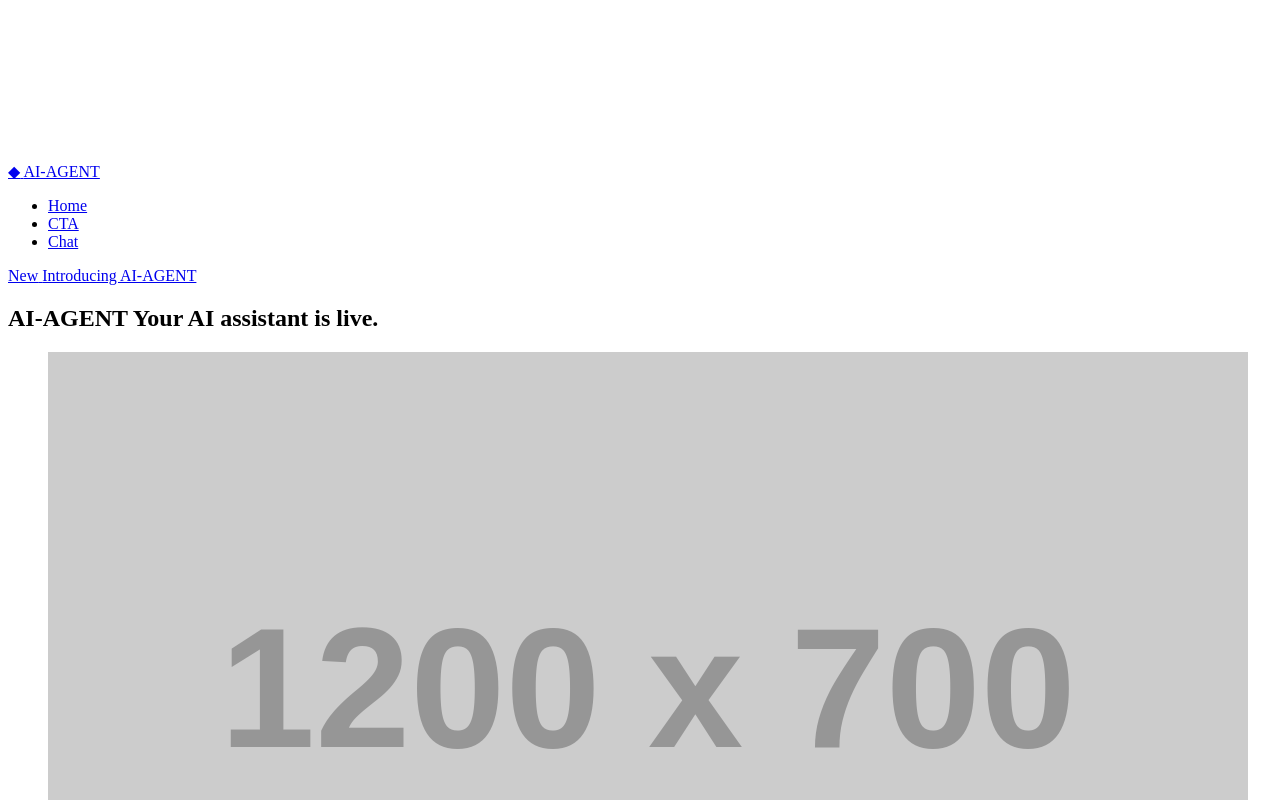
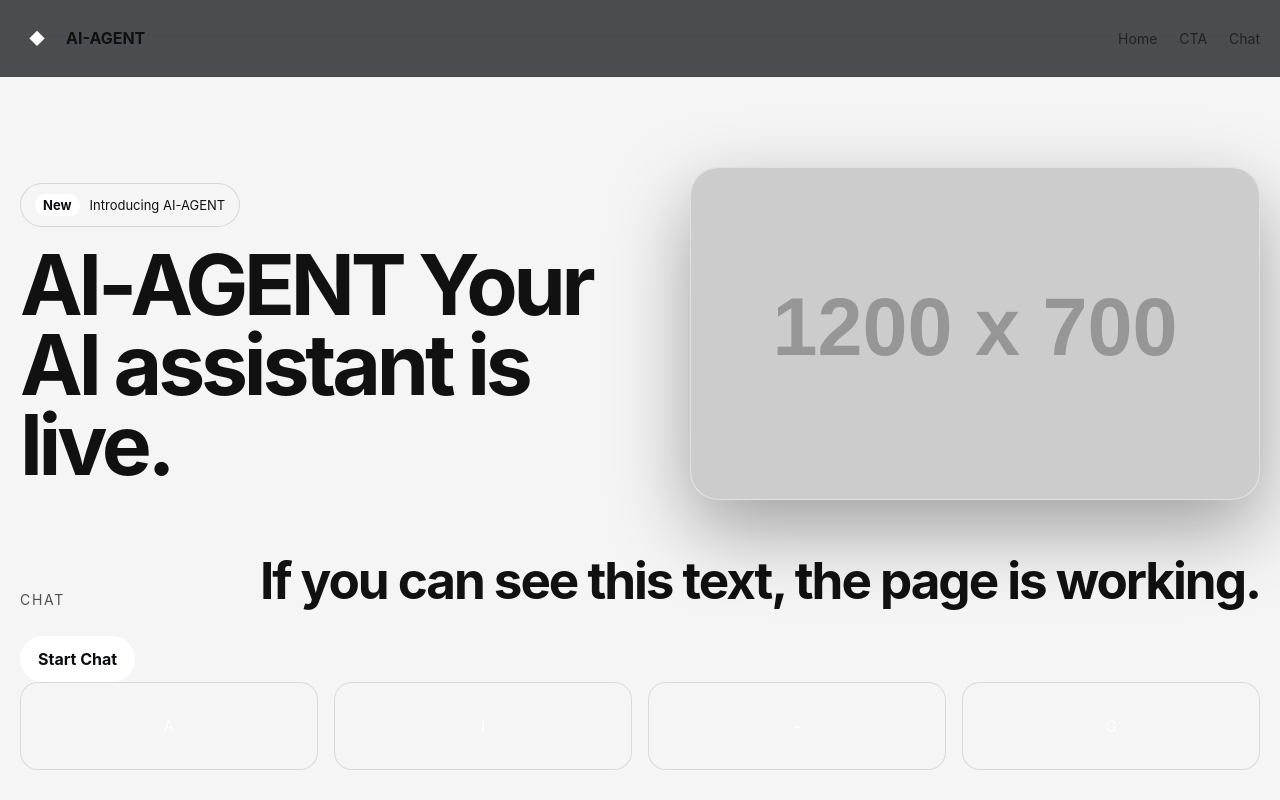
Before and after one commit to apxllo123/AI-AGENT, a plain HTML site: page my-site/index.html in a window 1280 px wide. Shown: the top 800 px of the page. Drawn offline with Linux system fonts and the light colour scheme; the site is published under a folder, as on GitHub Pages, so addresses that start at the root find nothing; placeholder pictures from the web are drawn by us.

Commit message:
Update stylesheet and script paths to relative

```diff
--- a/my-site/index.html
+++ b/my-site/index.html
@@ -4,11 +4,11 @@
   <meta charset="UTF-8" />
   <meta name="viewport" content="width=device-width, initial-scale=1.0" />
   <title>AI-AGENT</title>
-  <link rel="stylesheet" href="/css/base.css" />
-  <link rel="stylesheet" href="/css/header.css" />
-  <link rel="stylesheet" href="/css/hero.css" />
-  <link rel="stylesheet" href="/css/cta.css" />
-  <link rel="stylesheet" href="/css/responsive.css" />
+  <link rel="stylesheet" href="./css/base.css" />
+  <link rel="stylesheet" href="./css/header.css" />
+  <link rel="stylesheet" href="./css/hero.css" />
+  <link rel="stylesheet" href="./css/cta.css" />
+  <link rel="stylesheet" href="./css/responsive.css" />
 </head>
 <body>
   <canvas id="canvas"></canvas>
@@ -80,6 +80,6 @@
     </main>
   </div>
 
-  <script src="/js/chat.js" defer></script>
+  <script src="./js/chat.js" defer></script>
 </body>
 </html>
```
